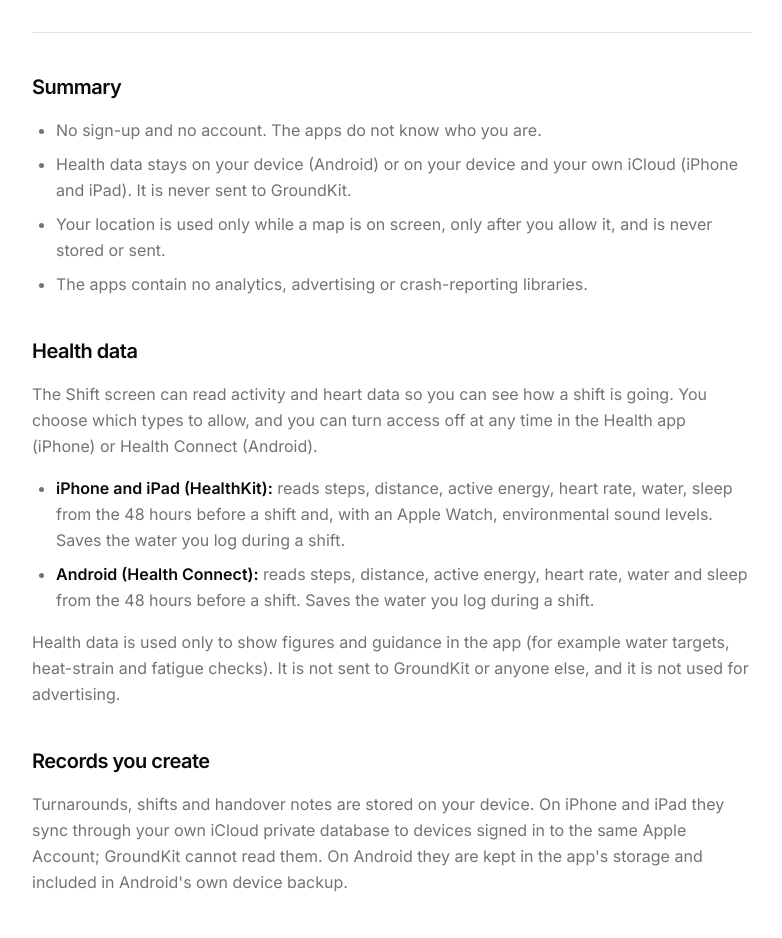
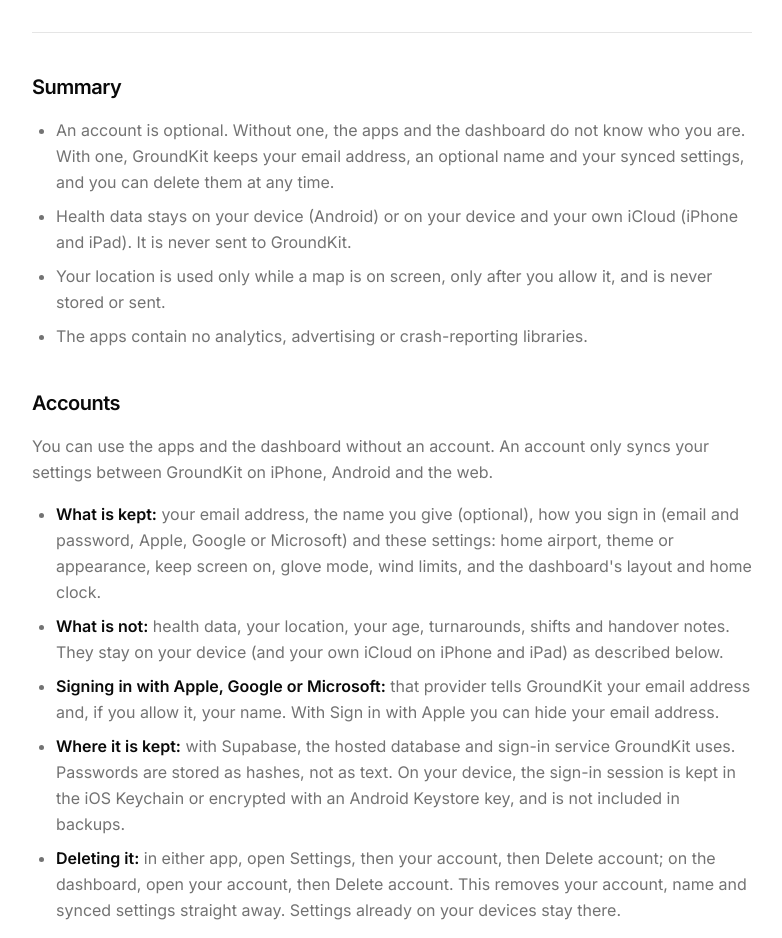
Before and after one commit to watanaberyunosuke/groundkit-intro-website, a Next.js app: page /privacy in a window 1280 px wide. Shown: the part 285-1223 px from the top of the page, without its empty margins (248-1030 px from the left). Built offline with nearby package versions, Linux system fonts and the light colour scheme; no server answers.

Commit message:
feat(accounts): sign-in link and privacy policy for optional accounts (#3)
- Header "Sign in" opens the dashboard's sign-in dialog (?account=signin).
- Privacy: what an account keeps (email, optional name, sign-in method, synced
  settings), what it does not, where it is kept, and how to delete it.

```diff
--- a/src/app/privacy/page.tsx
+++ b/src/app/privacy/page.tsx
@@ -12,16 +12,48 @@
   return (
     <ProsePage
       title="Privacy"
-      intro="GroundKit has no accounts, no advertising and no tracking in the apps. This page explains what the apps read, where it is kept and what leaves your device."
-      updated="8 October 2026"
+      intro="GroundKit accounts are optional, and the apps have no advertising or tracking. This page explains what the apps read, where it is kept and what leaves your device."
+      updated="9 October 2026"
     >
       <h2>Summary</h2>
       <ul>
-        <li>No sign-up and no account. The apps do not know who you are.</li>
+        <li>An account is optional. Without one, the apps and the dashboard do not know who you are. With one, GroundKit keeps your email address, an optional name and your synced settings, and you can delete them at any time.</li>
         <li>Health data stays on your device (Android) or on your device and your own iCloud (iPhone and iPad). It is never sent to GroundKit.</li>
         <li>Your location is used only while a map is on screen, only after you allow it, and is never stored or sent.</li>
         <li>The apps contain no analytics, advertising or crash-reporting libraries.</li>
       </ul>
+
+      <h2>Accounts</h2>
+      <p>
+        You can use the apps and the dashboard without an account. An account only syncs your settings between
+        GroundKit on iPhone, Android and the web.
+      </p>
+      <ul>
+        <li>
+          <strong>What is kept:</strong> your email address, the name you give (optional), how you sign in (email and
+          password, Apple, Google or Microsoft) and these settings: home airport, theme or appearance, keep screen on,
+          glove mode, wind limits, and the dashboard&apos;s layout and home clock.
+        </li>
+        <li>
+          <strong>What is not:</strong> health data, your location, your age, turnarounds, shifts and handover notes.
+          They stay on your device (and your own iCloud on iPhone and iPad) as described below.
+        </li>
+        <li>
+          <strong>Signing in with Apple, Google or Microsoft:</strong> that provider tells GroundKit your email address
+          and, if you allow it, your name. With Sign in with Apple you can hide your email address.
+        </li>
+        <li>
+          <strong>Where it is kept:</strong> with Supabase, the hosted database and sign-in service GroundKit uses.
+          Passwords are stored as hashes, not as text. On your device, the sign-in session is kept in the iOS Keychain
+          or encrypted with an Android Keystore key, and is not included in backups.
+        </li>
+        <li>
+          <strong>Deleting it:</strong> in either app, open Settings, then your account, then Delete account; on the
+          dashboard, open your account, then Delete account. This removes your account, name and synced settings straight away. Settings already on your
+          devices stay there.
+        </li>
+      </ul>
+      <p>GroundKit does not sell account data, use it for advertising or share it with anyone else.</p>
 
       <h2>Health data</h2>
       <p>
@@ -64,6 +96,7 @@
           The GroundKit data API on Vercel, asking for an airport&apos;s conditions, history and nearby traffic. The
           request contains the airport code, not anything about you.
         </li>
+        <li>Supabase, only if you sign in, to sign you in and sync your settings.</li>
         <li>
           OpenStreetMap&apos;s Overpass servers for airport layouts, which are downloaded once per airport, and Apple
           Maps (iPhone and iPad) or Esri map tiles (Android) for the base map.
--- a/src/components/site-header.tsx
+++ b/src/components/site-header.tsx
@@ -2,7 +2,8 @@
 
 import { Logo } from "@/components/logo";
 import { ModeToggle } from "@/components/mode-toggle";
-import { NAV } from "@/data/site";
+import { Button } from "@/components/ui/button";
+import { NAV, SITE } from "@/data/site";
 
 export function SiteHeader() {
   return (
@@ -25,6 +26,10 @@
             ))}
           </ul>
           <ModeToggle />
+          {/* Accounts are optional and live on the dashboard, which opens its sign-in dialog. */}
+          <Button asChild variant="outline" size="sm" className="ml-1">
+            <a href={`${SITE.dashboardUrl}/?account=signin`}>Sign in</a>
+          </Button>
         </nav>
       </div>
     </header>
```
